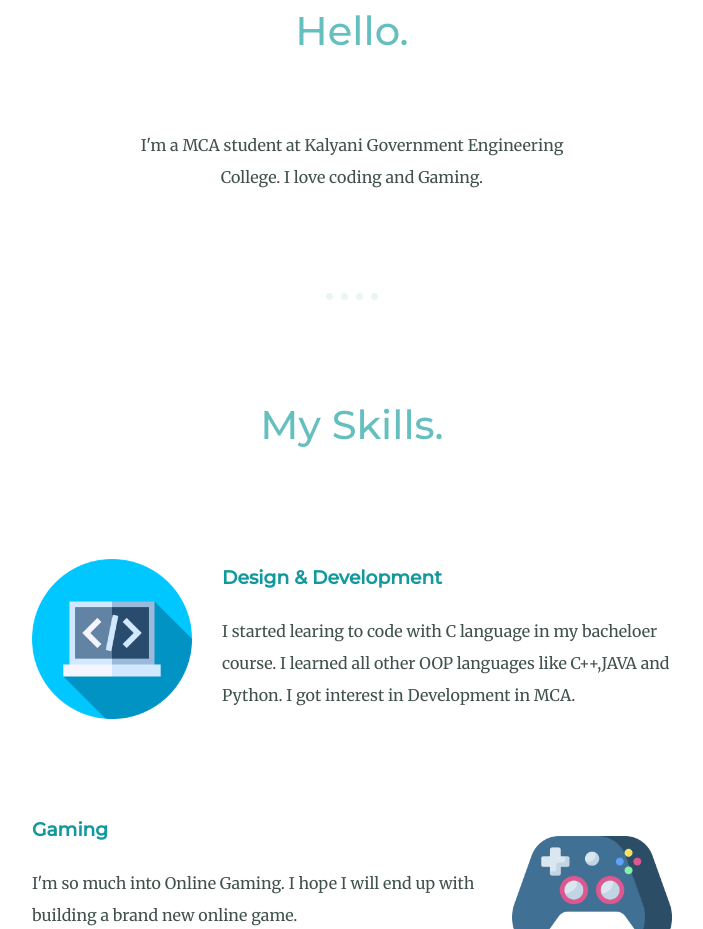
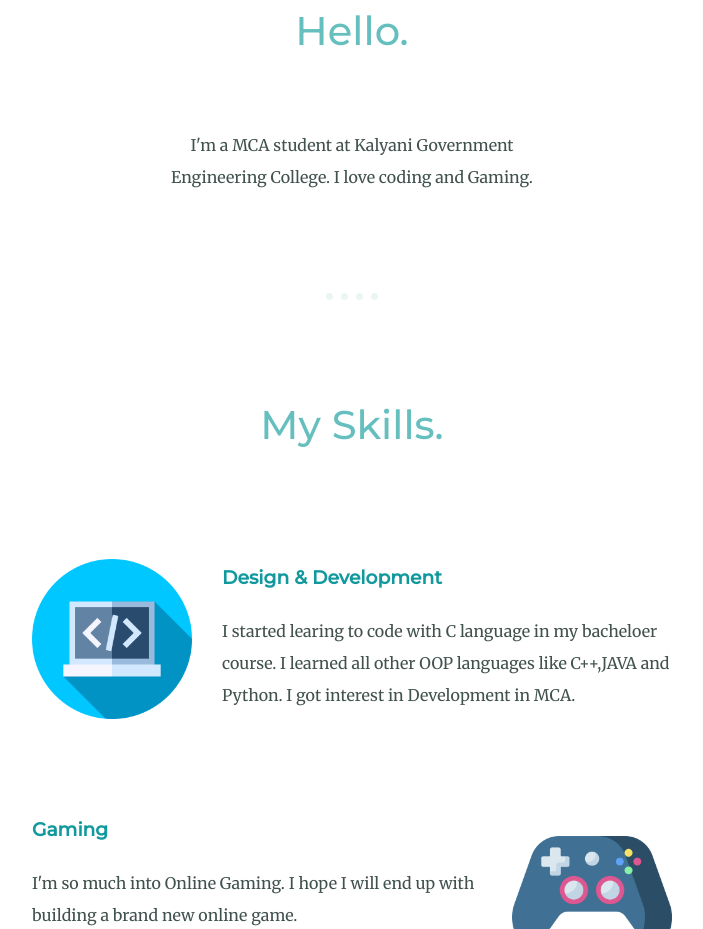
Before and after one commit to RupaNayak/Rupa-Nayak, a plain HTML site: page index.html in a window 1280 px wide. Shown: the part 1140-2069 px from the top of the page, without its empty margins (288-991 px from the left). Drawn offline with Linux system fonts and the light colour scheme.

Commit message:
Update styles.css

```diff
--- a/css/styles.css
+++ b/css/styles.css
@@ -80,7 +80,7 @@ hr{
 }
 .profile-description{
   color:#40514E;
-  width:35%;
+  width:33%;
   margin:5% auto;
 }
 .bottom-container{
```
